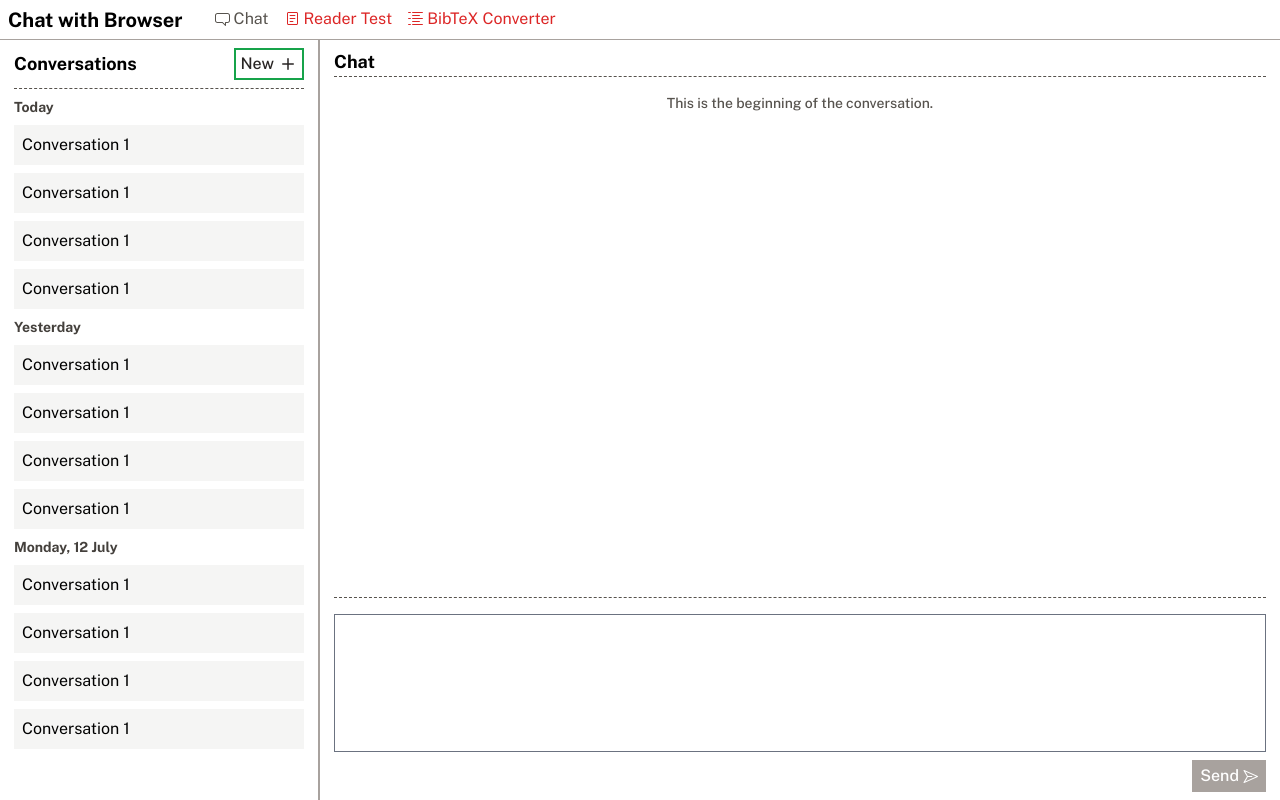
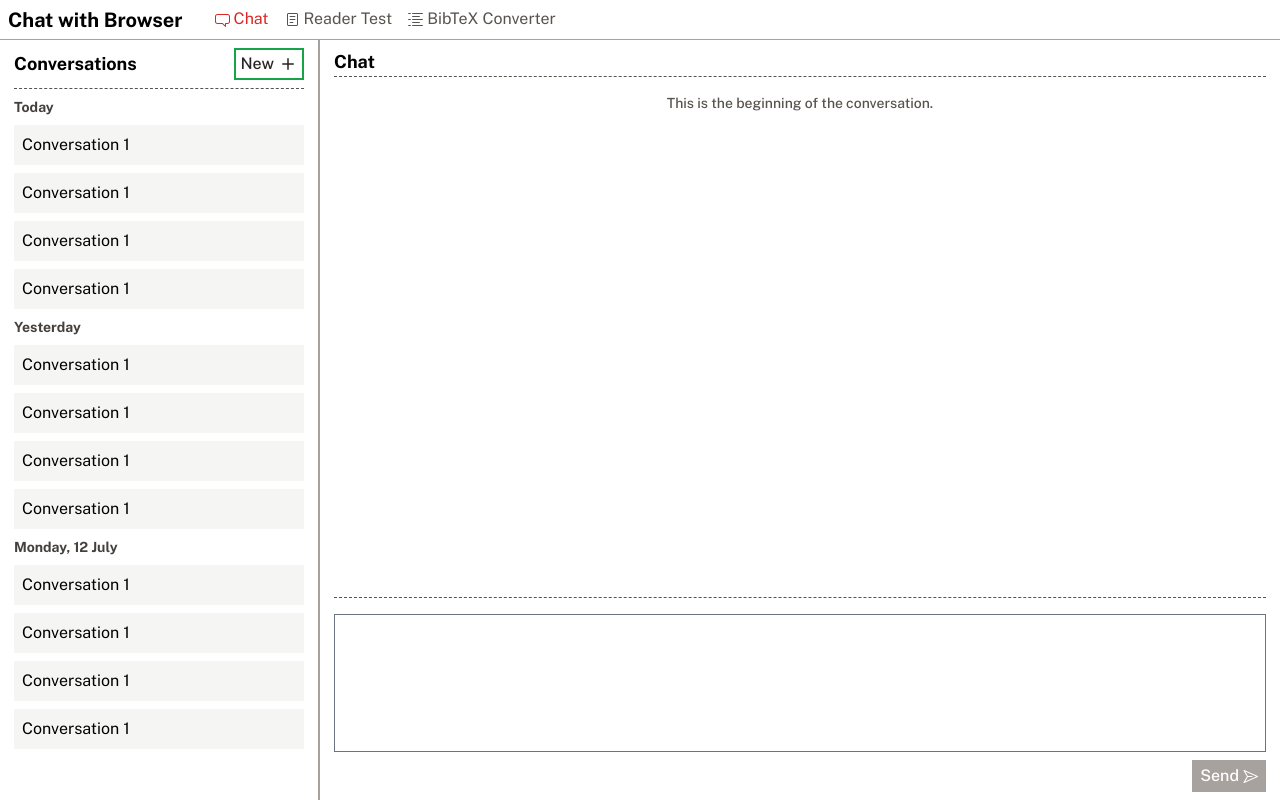
Before and after one commit to chengluyu/chat-with-browser, a Next.js app: page /chat in a window 1280 px wide. Built offline with nearby package versions, Linux system fonts and the light colour scheme.

Commit message:
fix(ui): highlight nav links when active

```diff
--- a/components/PageHeader.tsx
+++ b/components/PageHeader.tsx
@@ -1,39 +1,52 @@
+"use client";
+
 import {
   ActivityLogIcon,
   ChatBubbleIcon,
   ReaderIcon,
 } from "@radix-ui/react-icons";
+import classNames from "classnames";
 import Link from "next/link";
+import { usePathname } from "next/navigation";
 
 export default function PageHeader() {
+  const pathname = usePathname();
   return (
     <header className="flex-shrink-0 px-2 h-10 flex flex-row items-center border-b gap-8 border-stone-400">
       <Link className="font-bold text-xl" href="/">
         Chat with Browser
       </Link>
       <nav className="flex flex-row items-center gap-4">
-        <Link
-          className="flex items-center text-stone-600 border-b-2 border-transparent hover:border-current"
-          href="/chat"
-        >
-          <ChatBubbleIcon className="mr-1" />
+        <NavLink href="/chat">
+          <ChatBubbleIcon className="mr-1 text-current" />
           Chat
-        </Link>
-        <Link
-          className="flex items-center text-red-600 border-b-2 border-transparent hover:border-current"
-          href="/reader"
-        >
-          <ReaderIcon className="mr-1" />
+        </NavLink>
+        <NavLink href="/reader">
+          <ReaderIcon className="mr-1 text-current" />
           Reader Test
-        </Link>
-        <Link
-          className="flex items-center text-red-600 border-b-2 border-transparent hover:border-current"
-          href="/bibtex"
-        >
-          <ActivityLogIcon className="mr-1" />
+        </NavLink>
+        <NavLink href="/bibtex">
+          <ActivityLogIcon className="mr-1 text-current" />
           BibTeX Converter
-        </Link>
+        </NavLink>
       </nav>
     </header>
   );
 }
+
+type NavLinkProps = { href: string; children: React.ReactNode };
+
+function NavLink({ href, children }: NavLinkProps) {
+  const isActive = usePathname().startsWith(href);
+  return (
+    <Link
+      className={classNames(
+        "flex items-center border-b border-transparent hover:border-current",
+        isActive ? "text-red-600" : "text-stone-600"
+      )}
+      href={href}
+    >
+      {children}
+    </Link>
+  );
+}
```
